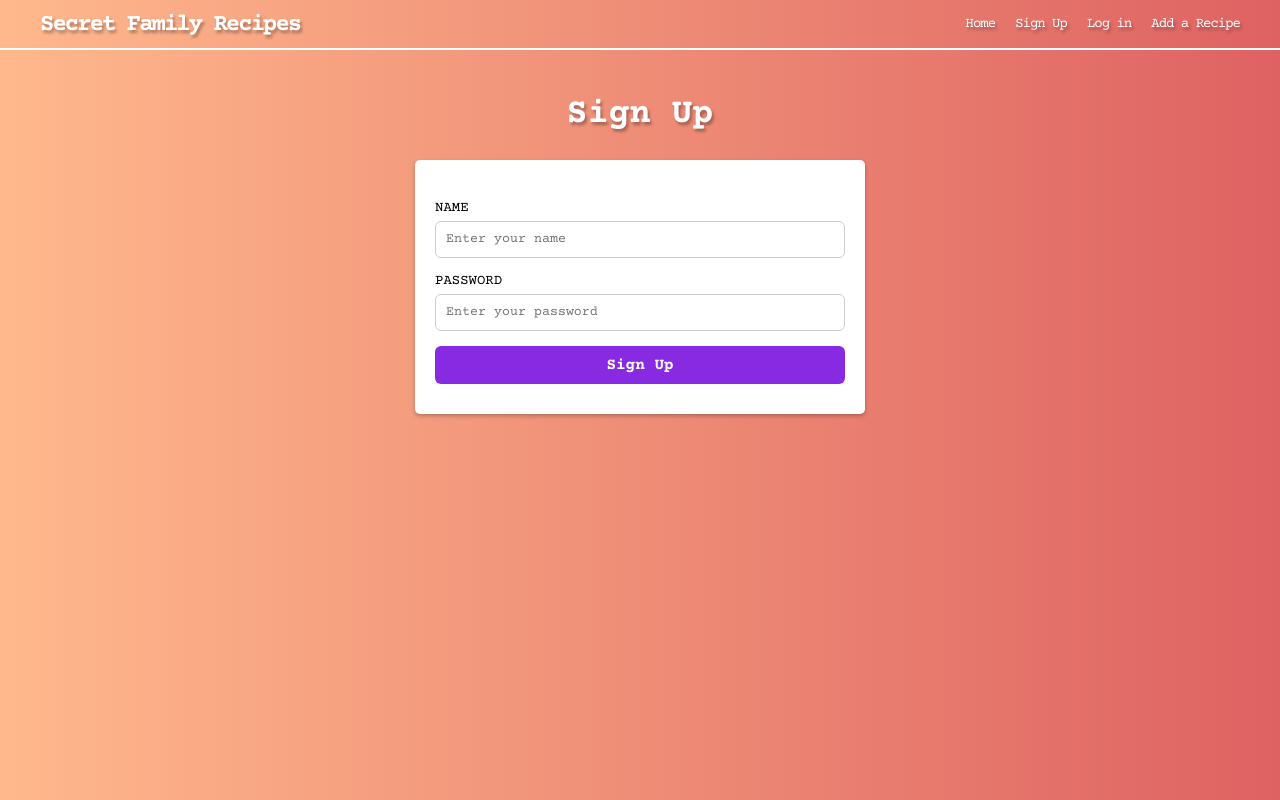
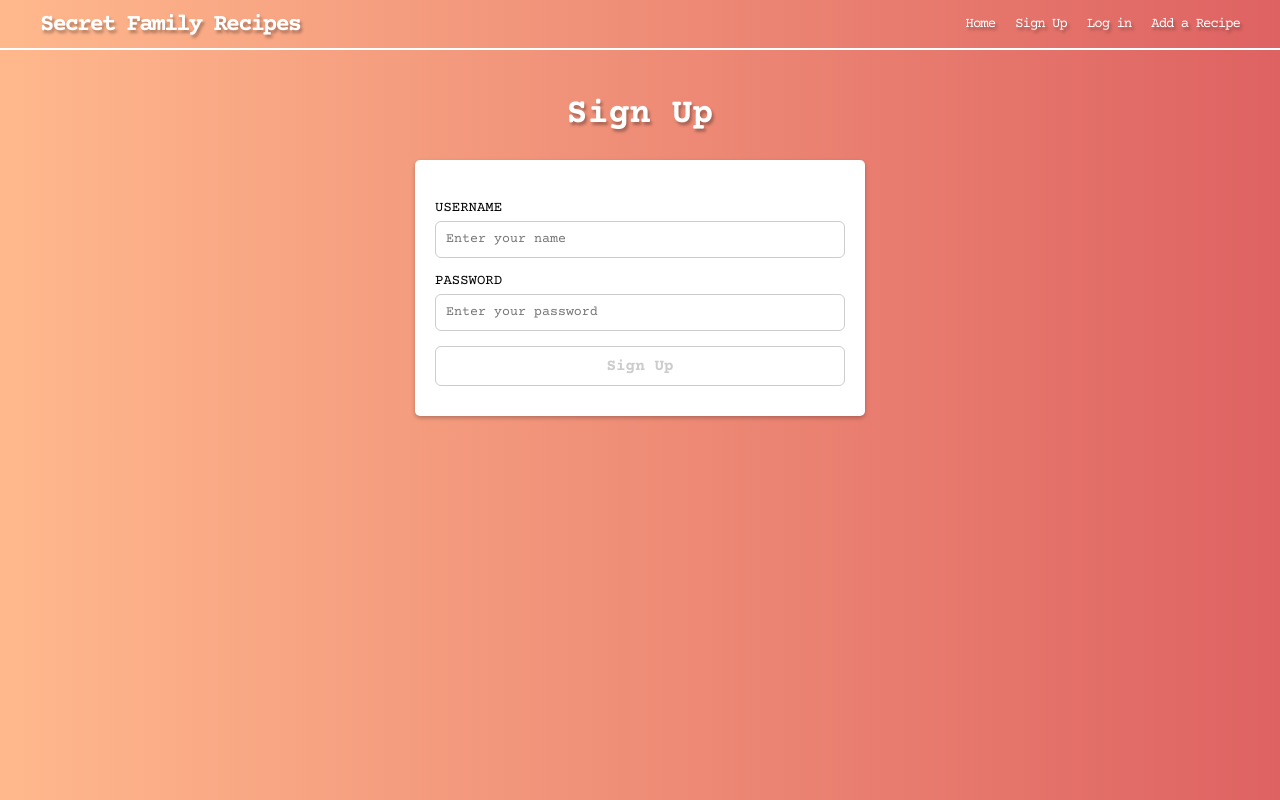
Before and after one commit to Secret-Family-Recipes-Build-Week/Front-End, a React (Create React App) app: page /sign-up in a window 1280 px wide. Built offline with nearby package versions, Linux system fonts and the light colour scheme.

Commit message:
added yup form validation

```diff
--- a/package.json
+++ b/package.json
@@ -9,7 +9,8 @@
     "react": "^17.0.1",
     "react-dom": "^17.0.1",
     "react-scripts": "4.0.0",
-    "web-vitals": "^0.2.4"
+    "web-vitals": "^0.2.4",
+    "yup": "^0.30.0"
   },
   "scripts": {
     "start": "react-scripts start",
--- a/src/components/Login/LoginForm.js
+++ b/src/components/Login/LoginForm.js
@@ -1,8 +1,10 @@
-import React,{useState} from "react";
+import React,{useState, useEffect} from "react";
 import {useHistory} from "react-router-dom";
 import axios from "axios";
 import styled from "styled-components";
 import axiosWithAuth from "../axiosAuth/axiosWithAuth";
+import * as yup from "yup"
+import {userFormSchema} from '../../formSchema'
 
 const LoginForm = (props) => {
 
@@ -14,6 +16,38 @@ const LoginForm = (props) => {
     };
 
     const [userLogin, setUserLogin] = useState(initialFormState);
+
+    const [serverError, setServerError] = useState('')
+
+    // control whether the form can be submitted
+    const [isButtonDisabled, setIsButtonDisabled] = useState(false)
+
+    //managing state for errors
+    const [errors, setErrors] = useState(initialFormState)
+
+    const validateChange = (e) => {
+        yup
+            .reach(userFormSchema, e.target.name)
+            .validate(e.target.value)
+            //if valid then clear errors
+            .then(valid => {
+                setErrors({...errors, [e.target.name]: ""})
+            })
+            .catch(err => {
+                //if fails validation, set error to this.state
+                console.log("There is an error,", err)
+                setErrors({...errors, [e.target.name]: err.errors[0]})
+            })
+    }
+
+    //Whenever state updates, validate form, if valid change button
+    useEffect(() => {
+        userFormSchema.isValid(userLogin).then(valid => {
+            console.log("valid?", valid);
+            setIsButtonDisabled(!valid)
+        })
+    },[userLogin])
+
 
     const inputChange = (e) => {
         e.persist();
@@ -60,7 +94,7 @@ const LoginForm = (props) => {
         onChange = {inputChange}
         required
         />
-        <Button>Submit</Button>
+        <Button disabled={isButtonDisabled}>Submit</Button>
     </Form>
     </Wrapper>
     )
@@ -136,6 +170,11 @@ const Button = styled.button`
     &:hover{
         background-color: #6712E0;
     }
+    &:disabled {
+        background-color: white;
+        border: 1px solid #ccc;
+        color: #ccc;
+    }
 `
 
 const AddInputBtn = styled.button`
--- a/src/components/RecipeForm/RecipeForm.js
+++ b/src/components/RecipeForm/RecipeForm.js
@@ -3,6 +3,8 @@ import styled from 'styled-components'
 import Axios from 'axios'
 import axiosWithAuth from '../axiosAuth/axiosWithAuth'
 import { useHistory } from 'react-router-dom'
+import * as yup from "yup"
+import {addRecipeFormSchema} from '../../formSchema'
 
 
 const RecipeForm = props => {
@@ -21,6 +23,41 @@ const RecipeForm = props => {
     }
 
     const [formState, setFormState] = useState(initialFormState)
+
+
+    // server err
+    const [serverError, setServerError] = useState('')
+
+    // control whether the form can be submitted
+    const [isButtonDisabled, setIsButtonDisabled] = useState(false)
+
+    //managing state for errors
+    const [errors, setErrors] = useState(initialFormState)
+
+
+    const validateChange = (e) => {
+        yup
+            .reach(addRecipeFormSchema, e.target.name)
+            .validate(e.target.value)
+            //if valid then clear errors
+            .then(valid => {
+                setErrors({...errors, [e.target.name]: ""})
+            })
+            .catch(err => {
+                //if fails validation, set error to this.state
+                console.log("There is an error,", err)
+                setErrors({...errors, [e.target.name]: err.errors[0]})
+            })
+    }
+
+    //Whenever state updates, validate form, if valid change button
+    useEffect(() => {
+        addRecipeFormSchema.isValid(formState).then(valid => {
+            console.log("valid?", valid);
+            setIsButtonDisabled(!valid)
+        })
+    },[formState])
+
 
     /*HANDLE DYNAMIC INGREDIENT INPUTS */
 
@@ -183,7 +220,7 @@ const RecipeForm = props => {
             {createMethodInputs()}
             <AddInputBtn onClick={addStep}>Add Step</AddInputBtn>
 
-            <Button id='submit' type='submit'>Add Recipe</Button>
+            <Button id='submit' type='submit' disabled={isButtonDisabled}>Add Recipe</Button>
         </Form>
     )
 }
@@ -242,6 +279,11 @@ const Button = styled.button`
     &:hover{
         background-color: #6712E0;
     }
+    &:disabled {
+        background-color: white;
+        border: 1px solid #ccc;
+        color: #ccc;
+    }
 `
 
 const AddInputBtn = styled.button`
--- a/src/components/SignUp/SignUpForm.js
+++ b/src/components/SignUp/SignUpForm.js
@@ -3,6 +3,8 @@ import styled from 'styled-components';
 import Axios from 'axios';
 import axiosWithAuth from "../axiosAuth/axiosWithAuth";
 import {useHistory} from "react-router-dom";
+import * as yup from "yup"
+import {userFormSchema} from '../../formSchema'
 
 const SignUpForm = props => {
 
@@ -13,7 +15,16 @@ const SignUpForm = props => {
         password: '',
     }
 
+    // server err
+    const [serverError, setServerError] = useState('')
+
     const [formState, setFormState] = useState(initialFormState)
+
+    // control whether the form can be submitted
+    const [isButtonDisabled, setIsButtonDisabled] = useState(false)
+
+    //managing state for errors
+    const [errors, setErrors] = useState(initialFormState)
 
     /*INPUT CHANGE */
 
@@ -25,6 +36,29 @@ const SignUpForm = props => {
         }
         setFormState(newFormData)
     }
+
+    const validateChange = (e) => {
+        yup
+            .reach(userFormSchema, e.target.name)
+            .validate(e.target.value)
+            //if valid then clear errors
+            .then(valid => {
+                setErrors({...errors, [e.target.name]: ""})
+            })
+            .catch(err => {
+                //if fails validation, set error to this.state
+                console.log("There is an error,", err)
+                setErrors({...errors, [e.target.name]: err.errors[0]})
+            })
+    }
+
+    //Whenever state updates, validate form, if valid change button
+    useEffect(() => {
+        userFormSchema.isValid(formState).then(valid => {
+            console.log("valid?", valid);
+            setIsButtonDisabled(!valid)
+        })
+    },[formState])
 
     /*FORM SUBMIT */
 
@@ -51,7 +85,7 @@ const SignUpForm = props => {
         <Wrapper>
             <Headline>Sign Up</Headline>
             <Form id='signUpForm' onSubmit={formSubmit}>
-                <Label htmlFor='username'>Name</Label>
+                <Label htmlFor='username'>Username</Label>
                 <Input
                     id='username'
                     name='username'
@@ -74,7 +108,7 @@ const SignUpForm = props => {
                     // required
                 />
 
-                <Button id='submit' type='submit'>Sign Up</Button>
+                <Button id='submit' type='submit' disabled={isButtonDisabled}>Sign Up</Button>
             </Form>
         </Wrapper>
 
@@ -151,6 +185,11 @@ const Button = styled.button`
     &:hover{
         background-color: #6712E0;
     }
+    &:disabled {
+        background-color: white;
+        border: 1px solid #ccc;
+        color: #ccc;
+    }
 `
 
 const AddInputBtn = styled.button`
--- /dev/null
+++ b/src/formSchema.js
@@ -0,0 +1,18 @@
+import * as Yup from "yup"
+
+const userFormSchema = Yup.object().shape({
+    username: Yup.string().required("username is required"),
+    password: Yup.string().required("Please, provide a passowrd")
+})
+
+
+const addRecipeFormSchema = Yup.object().shape({
+    recipe_title: Yup.string().required("Please, provide a name for the recipe"),
+    category: Yup.string().required("Please, select a category for the recipe"),
+    source: Yup.string().required("Please, enter the source of the recipe"),
+    description: Yup.string(),
+    img: Yup.string()
+
+})
+
+export {userFormSchema, addRecipeFormSchema}
```
Also changed, not shown: 1 other file (tests, documents, lock files or other folders).
